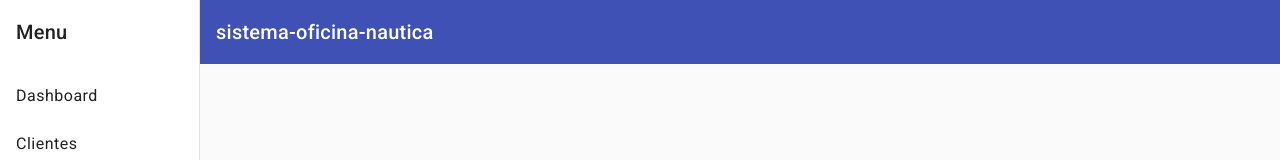
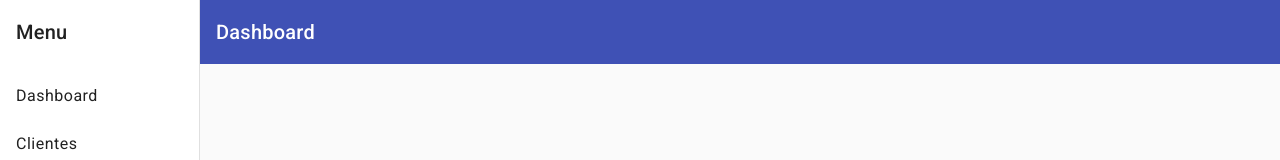
Before and after one commit to elvisdasilva/sistema-oficina-nautica, an Angular app: page / in a window 1280 px wide. Shown: the top 160 px of the page. Built offline with nearby package versions, Linux system fonts and the light colour scheme.

Commit message:
feat: criar rota de customer e importar em HomeComponent

```diff
--- a/src/app/app.component.html
+++ b/src/app/app.component.html
@@ -1,2 +1 @@
 <app-home></app-home>
-<router-outlet></router-outlet>
--- a/src/app/app.component.ts
+++ b/src/app/app.component.ts
@@ -2,6 +2,7 @@ import { CommonModule } from '@angular/common';
 import { Component } from '@angular/core';
 import { RouterOutlet } from '@angular/router';
 import { HomeComponent } from './home/home.component';
+import { CustomerComponent } from './customer/customer.component';
 
 @Component({
   selector: 'app-root',
--- a/src/app/app.routes.ts
+++ b/src/app/app.routes.ts
@@ -1,3 +1,9 @@
 import { Routes } from '@angular/router';
+import { CustomerComponent } from './customer/customer.component';
 
-export const routes: Routes = [];
+export const routes: Routes = [
+  {
+    path: 'customer',
+    component: CustomerComponent,
+  },
+];
--- a/src/app/home/home.component.html
+++ b/src/app/home/home.component.html
@@ -17,8 +17,8 @@
           <mat-icon aria-label="Side nav toggle icon">menu</mat-icon>
         </button>
       }
-      <span>sistema-oficina-nautica</span>
+      <span>Dashboard</span>
     </mat-toolbar>
-    <!-- Add Content Here -->
+    <router-outlet></router-outlet>
   </mat-sidenav-content>
 </mat-sidenav-container>
--- a/src/app/home/home.component.ts
+++ b/src/app/home/home.component.ts
@@ -9,6 +9,8 @@ import { MatIconModule } from '@angular/material/icon';
 import { Observable } from 'rxjs';
 import { map, shareReplay } from 'rxjs/operators';
 import { MenuComponent } from '../menu/menu.component';
+import { CustomerComponent } from '../customer/customer.component';
+import { RouterOutlet } from '@angular/router';
 
 @Component({
   selector: 'app-home',
@@ -23,6 +25,8 @@ import { MenuComponent } from '../menu/menu.component';
     MatIconModule,
     AsyncPipe,
     MenuComponent,
+    CustomerComponent,
+    RouterOutlet,
   ],
 })
 export class HomeComponent {
--- a/src/app/menu/menu.component.ts
+++ b/src/app/menu/menu.component.ts
@@ -26,7 +26,7 @@ export class MenuComponent {
       label: 'Dashboard',
     },
     {
-      path: '/',
+      path: 'customer/',
       label: 'Clientes',
     },
     {
```
